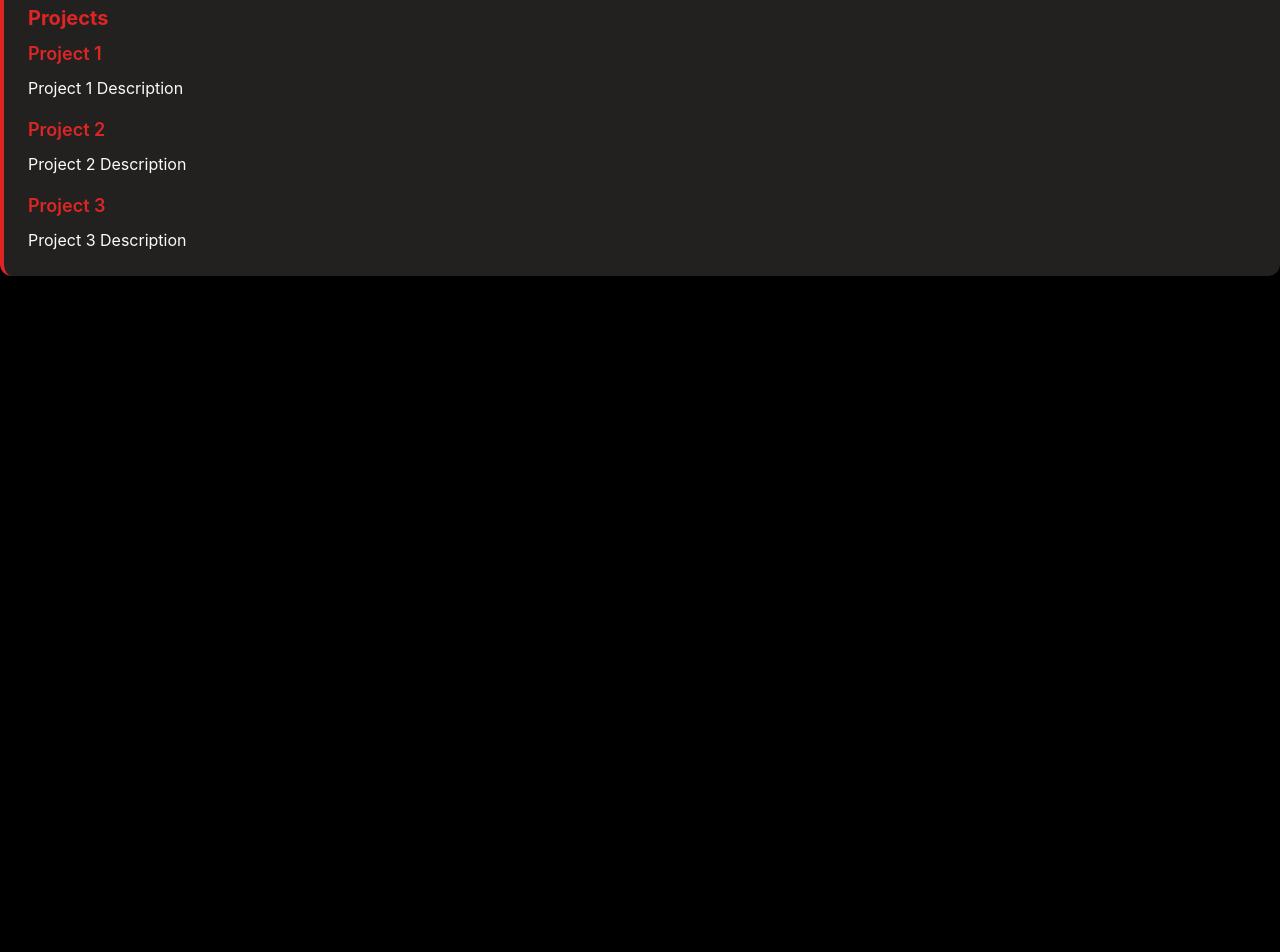
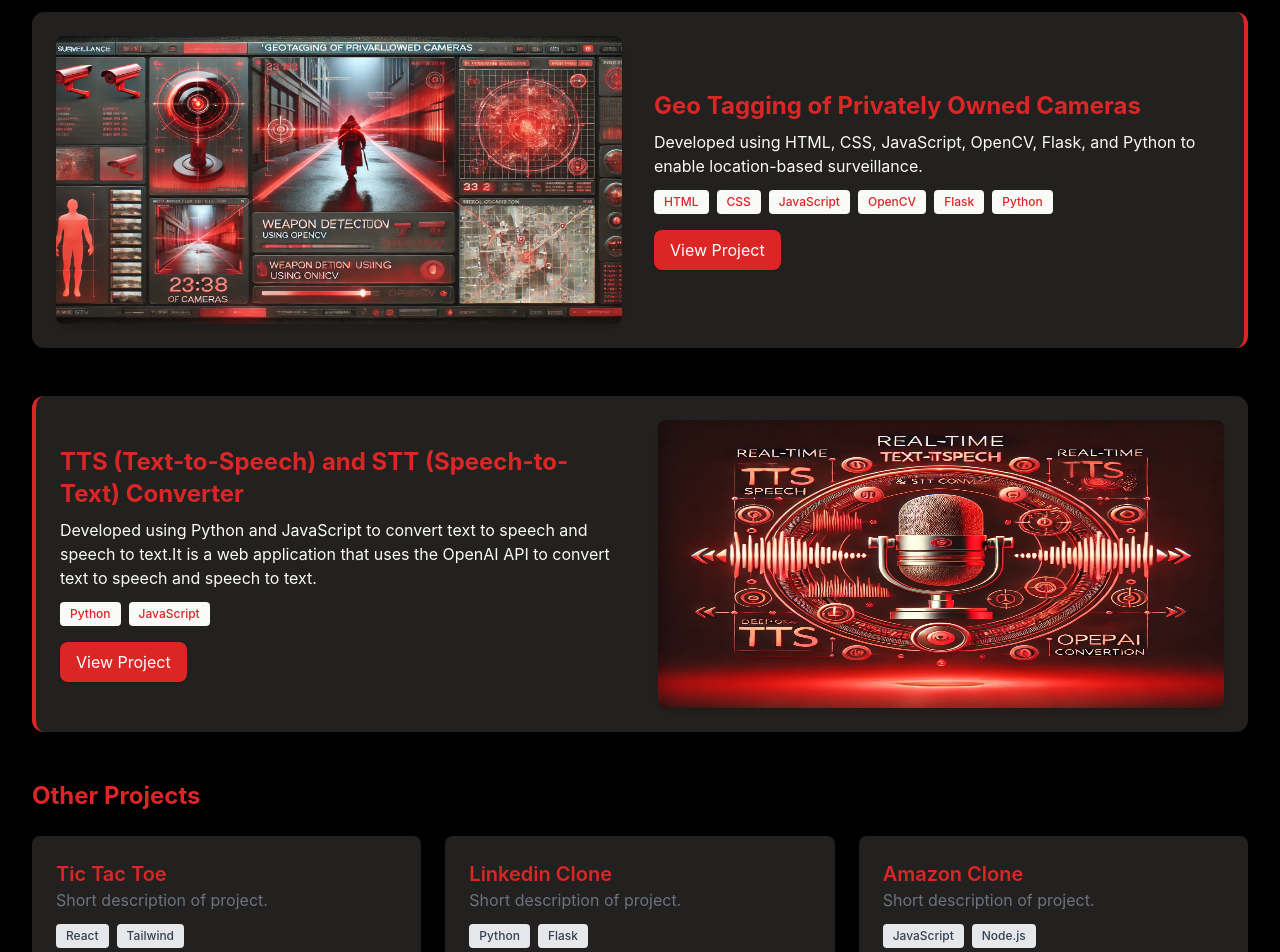
Before and after one commit to Hitanshu-codes/portfolio-react, a React (Create React App) app: page /projects in a window 1280 px wide. Shown: the part 80-1032 px from the top of the page. Before the commit the page ends 800 px from the top, so only its background shows below. Built offline with nearby package versions, Linux system fonts and the light colour scheme.

Commit message:
project page fixed

```diff
--- a/src/pages/projects.js
+++ b/src/pages/projects.js
@@ -1,27 +1,85 @@
+export default function Projects() {
+    const mainProjects = [
+        {
+            title: "Geo Tagging of Privately Owned Cameras",
+            description:
+                "Developed using HTML, CSS, JavaScript, OpenCV, Flask, and Python to enable location-based surveillance.",
+            image: "/Racam.webp",
+            techStack: ["HTML", "CSS", "JavaScript", "OpenCV", "Flask", "Python"],
+            link: "#",
+        },
+        {
+            title: "TTS (Text-to-Speech) and STT (Speech-to-Text) Converter",
+            description: " Developed using Python and JavaScript to convert text to speech and speech to text.It is a web application that uses the OpenAI API to convert text to speech and speech to text.",
+            image: "/tts stt.webp",
+            techStack: ["Python", "JavaScript"],
+            link: "#",
+        },
+    ];
 
+    const otherProjects = [
+        { title: "Tic Tac Toe", description: "Short description of project.", link: "#", techStack: ["React", "Tailwind"] },
+        { title: "Linkedin Clone", description: "Short description of project.", link: "#", techStack: ["Python", "Flask"] },
+        { title: "Amazon Clone", description: "Short description of project.", link: "#", techStack: ["JavaScript", "Node.js"] },
+        { title: "Delicious Restaurant", description: "Short description of project.", link: "#", techStack: ["React", "Tailwind"] },
 
-export default function Projects() {
+    ];
+
     return (
-        <>
-            <div className="bg-stone-600 bg-opacity-40 p-6 shadow-md rounded-xl border-l-4 border-red-600">
-                <h3 className="text-xl font-bold text-red-600">Projects</h3>
-                <div className="mt-2 text-stone-50">
-                    <div className="flex flex-col gap-4">
-                        <div className="flex flex-col gap-2">
-                            <h4 className="text-lg font-semibold text-red-600">Project 1</h4>
-                            <p>Project 1 Description</p>
-                        </div>
-                        <div className="flex flex-col gap-2">
-                            <h4 className="text-lg font-semibold text-red-600">Project 2</h4>
-                            <p>Project 2 Description</p>
-                        </div>
-                        <div className="flex flex-col gap-2">
-                            <h4 className="text-lg font-semibold text-red-600">Project 3</h4>
-                            <p>Project 3 Description</p>
+        <section className="p-8 bg-transparent">
+            {/* Main Projects */}
+            <div className="space-y-12">
+                {mainProjects.map((project, index) => (
+                    <div
+                        key={index}
+                        className={`flex flex-col md:flex-row items-center ${index % 2 === 0 ? "md:flex-row border-r-4 " : "md:flex-row-reverse border-l-4"
+                            } gap-8 bg-stone-600 bg-opacity-40 p-6 rounded-xl shadow-md  border-red-600`}
+                    >
+                        <img src={project.image} alt={project.title} className="w-auto h-72 md:w-1/2 rounded-lg shadow-md" />
+                        <div className="md:w-1/2">
+                            <h3 className="text-red-600 text-2xl font-bold">{project.title}</h3>
+                            <p className=" text-stone-50 mt-2">{project.description}</p>
+                            <div className="mt-3 flex flex-wrap gap-2">
+                                {project.techStack.map((tech, i) => (
+                                    <span key={i} className="bg-stone-50 text-red-600 text-xs font-medium px-2.5 py-1 rounded">
+                                        {tech}
+                                    </span>
+                                ))}
+                            </div>
+                            <a
+                                href={project.link}
+                                className="mt-4 inline-block text-white bg-red-600 px-4 py-2 rounded-lg shadow hover:bg-stone-50 hover:text-red-600"
+                            >
+                                View Project
+                            </a>
                         </div>
                     </div>
-                </div>
+                ))}
             </div>
-        </>
+
+            {/* Other Projects */}
+            <h2 className="text-2xl font-bold mt-12 text-red-600">Other Projects</h2>
+            <div className="grid grid-cols-1 sm:grid-cols-2 lg:grid-cols-3 gap-6 mt-6">
+                {otherProjects.map((project, index) => (
+                    <div key={index} className="bg-stone-600 bg-opacity-40 p-6 shadow-md rounded-lg">
+                        <h3 className="text-red-600 text-xl font-semibold">{project.title}</h3>
+                        <p className="text-gray-500">{project.description}</p>
+                        <div className="mt-3 flex flex-wrap gap-2">
+                            {project.techStack.map((tech, i) => (
+                                <span key={i} className="bg-gray-200 text-gray-700 text-xs font-medium px-2.5 py-1 rounded">
+                                    {tech}
+                                </span>
+                            ))}
+                        </div>
+                        <a
+                            href={project.link}
+                            className="mt-4 inline-block text-stone-50 bg-red-600 px-4 py-2 rounded-lg shadow hover:bg-stone-50 hover:text-red-600"
+                        >
+                            View Project
+                        </a>
+                    </div>
+                ))}
+            </div>
+        </section>
     );
 }
```
Also changed, not shown: public/Racam.webp (added), public/tts stt.webp (added).
